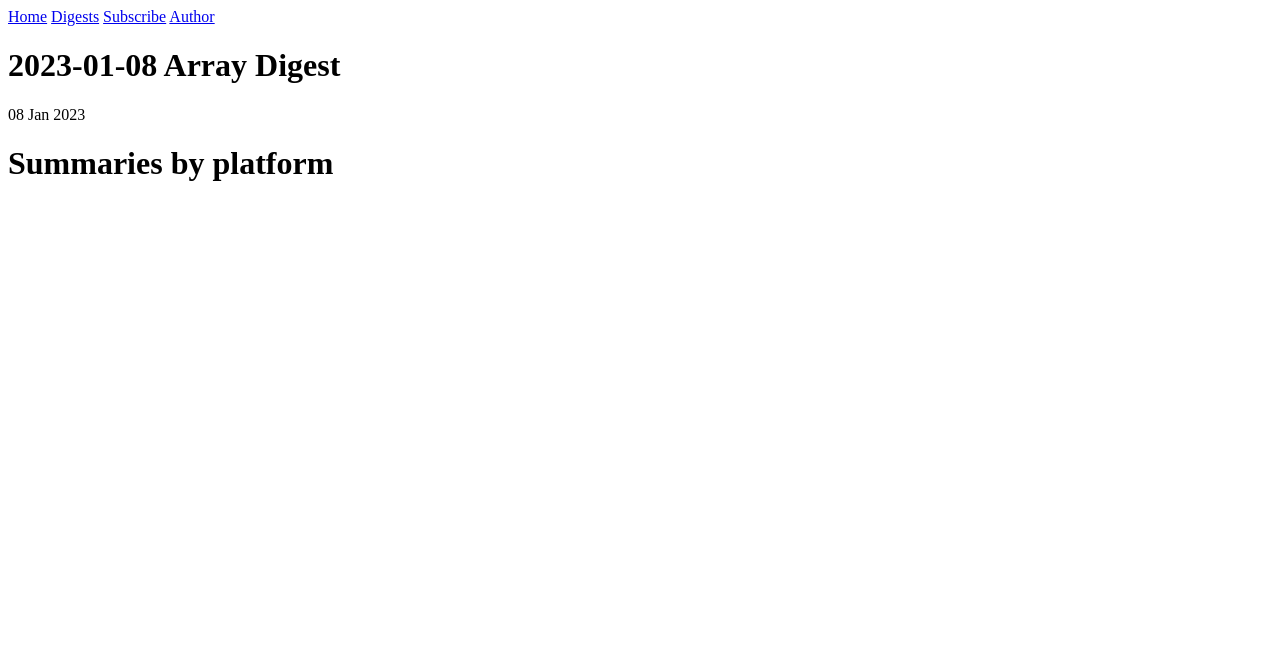
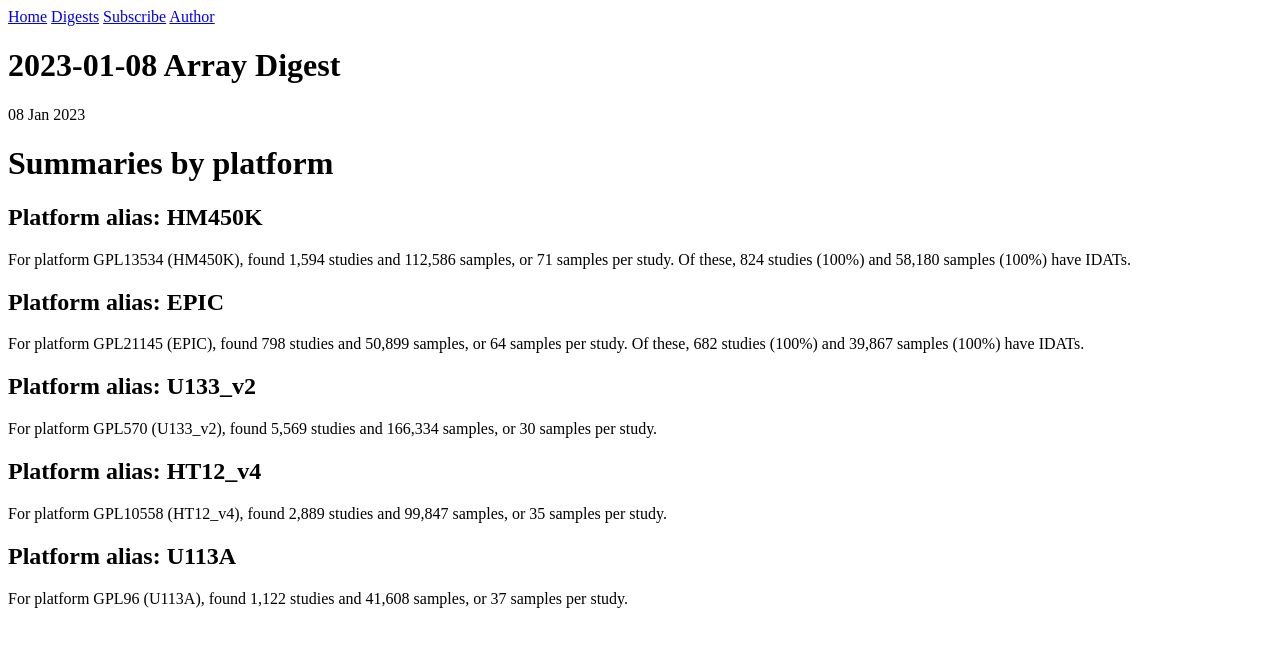
Before and after one commit to metamaden/geoarraydigest, a Jekyll site: the page built from _posts/2023-01-08-Array-Digest.md, in a window 1280 px wide. Shown: the top 647 px of the page. Built offline with Jekyll 4.4.1, drawn with Linux system fonts in a browser that asks for light colours.

Commit message:
update new formatted post

```diff
--- a/_posts/2023-01-08-Array-Digest.md
+++ b/_posts/2023-01-08-Array-Digest.md
@@ -4,3 +4,18 @@ title: 2023-01-08 Array Digest
 ---
 
 # Summaries by platform
+
+## Platform alias: HM450K
+For platform GPL13534 (HM450K), found 1,594 studies and 112,586 samples, or 71 samples per study. Of these, 824 studies (100%) and 58,180 samples (100%) have IDATs.
+
+## Platform alias: EPIC
+For platform GPL21145 (EPIC), found 798 studies and 50,899 samples, or 64 samples per study. Of these, 682 studies (100%) and 39,867 samples (100%) have IDATs.
+
+## Platform alias: U133_v2
+For platform GPL570 (U133_v2), found 5,569 studies and 166,334 samples, or 30 samples per study.
+
+## Platform alias: HT12_v4
+For platform GPL10558 (HT12_v4), found 2,889 studies and 99,847 samples, or 35 samples per study.
+
+## Platform alias: U113A
+For platform GPL96 (U113A), found 1,122 studies and 41,608 samples, or 37 samples per study.
--- a/python/edirect_queries.py
+++ b/python/edirect_queries.py
@@ -148,8 +148,8 @@ def write_post(dig, metadf, datestr, postpath = os.path.join("_posts"), postext=
 				newline = "".join(
 				[
 					newline," Of these, ",
-					format(int(digacc['gse_idat']), ',d'), " studies (", digacc['fract_idat_gse'], "%)",
-					" and ", format(int(digacc['gsm_idat']), ',d')," samples (", digacc["fract_idat_gsm"],"%)",
+					format(int(digacc['gse_idat']), ',d'), " studies (", format(int(digacc['fract_idat_gse']), ',d'), "%)",
+					" and ", format(int(digacc['gsm_idat']), ',d')," samples (", format(int(digacc["fract_idat_gsm"]), ',d'),"%)",
 					" have IDATs."
 				]
 				)
```
